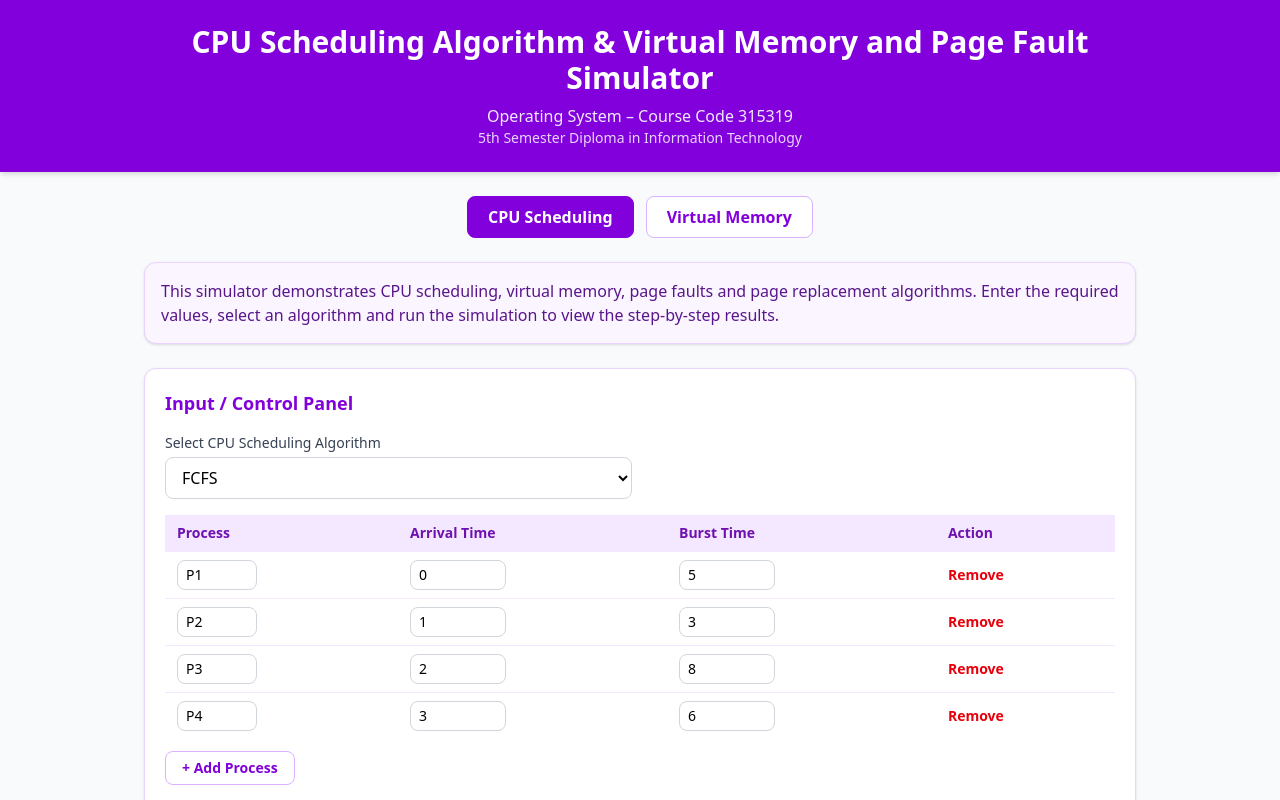
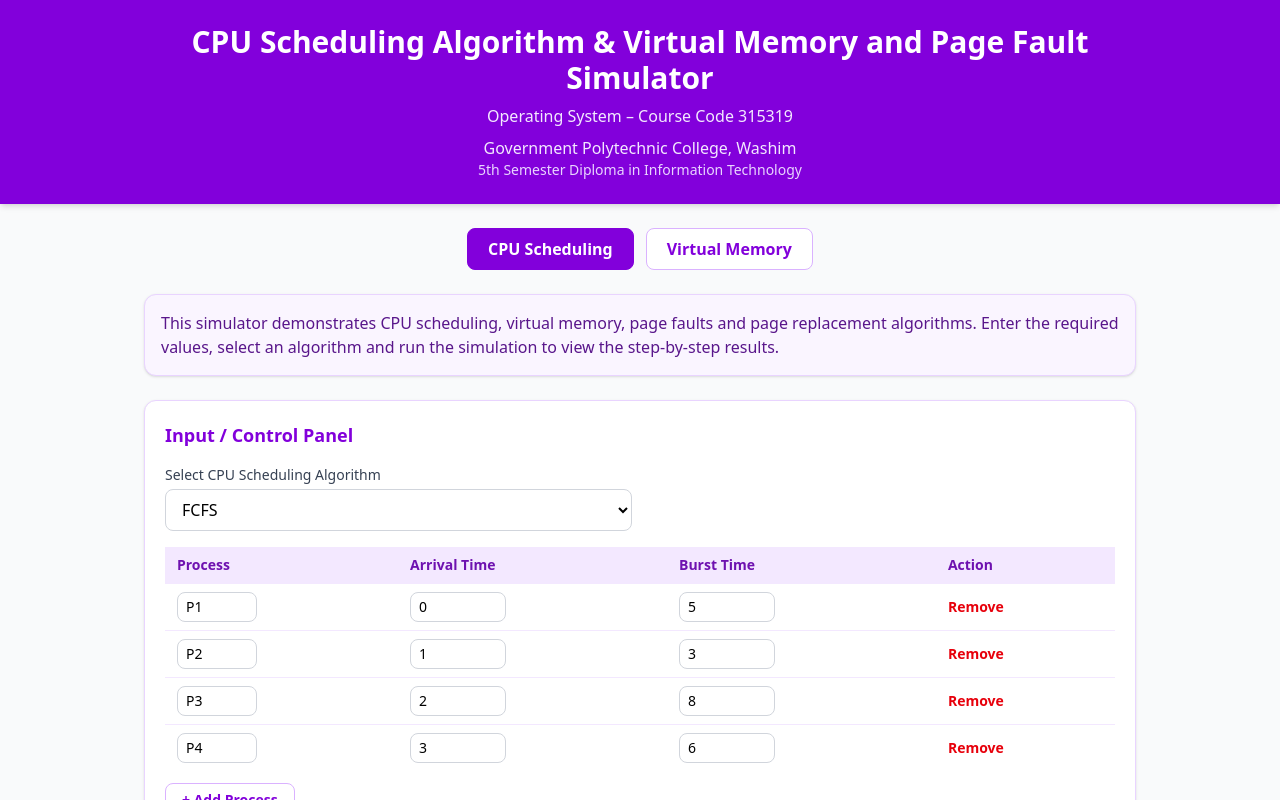
Before and after one commit to Shubhamghate922/Osy-cpu-scheduling-virtual-memory-simulator, a React (Vite) app in the folder frontend/: page / in a window 1280 px wide. Shown: the top 800 px of the page. Built offline with nearby package versions, Linux system fonts and the light colour scheme; no server answers.

Commit message:
Update Header.jsx
Add college name GPW

```diff
--- a/frontend/src/components/Header.jsx
+++ b/frontend/src/components/Header.jsx
@@ -8,6 +8,9 @@ function Header() {
         <p className="mt-2 text-purple-100 font-medium">
           Operating System – Course Code 315319
         </p>
+        <p className="mt-2 text-purple-100 font-medium">
+          Government Polytechnic College, Washim
+        </p>
         <p className="text-purple-200 text-sm">
           5th Semester Diploma in Information Technology
         </p>
```
